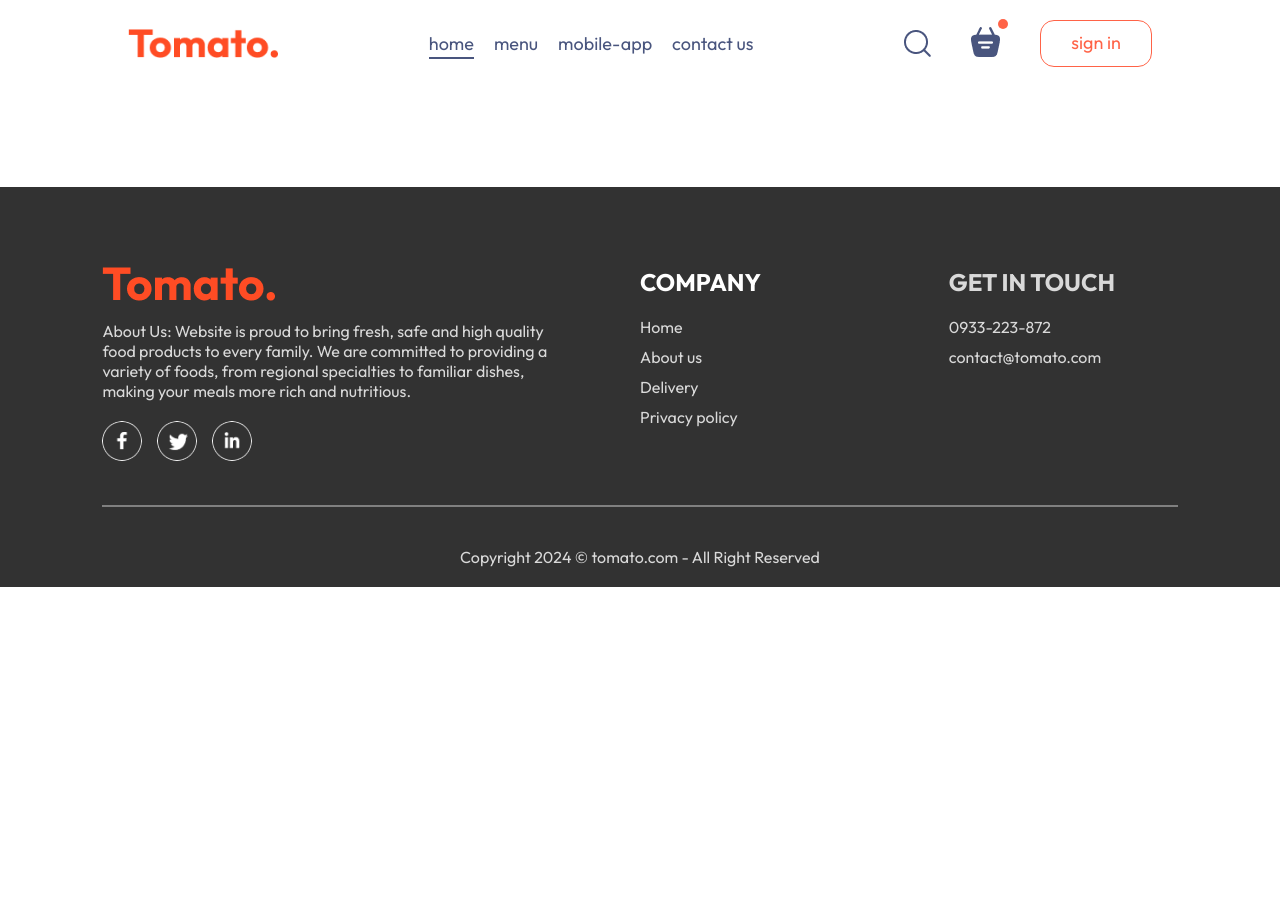
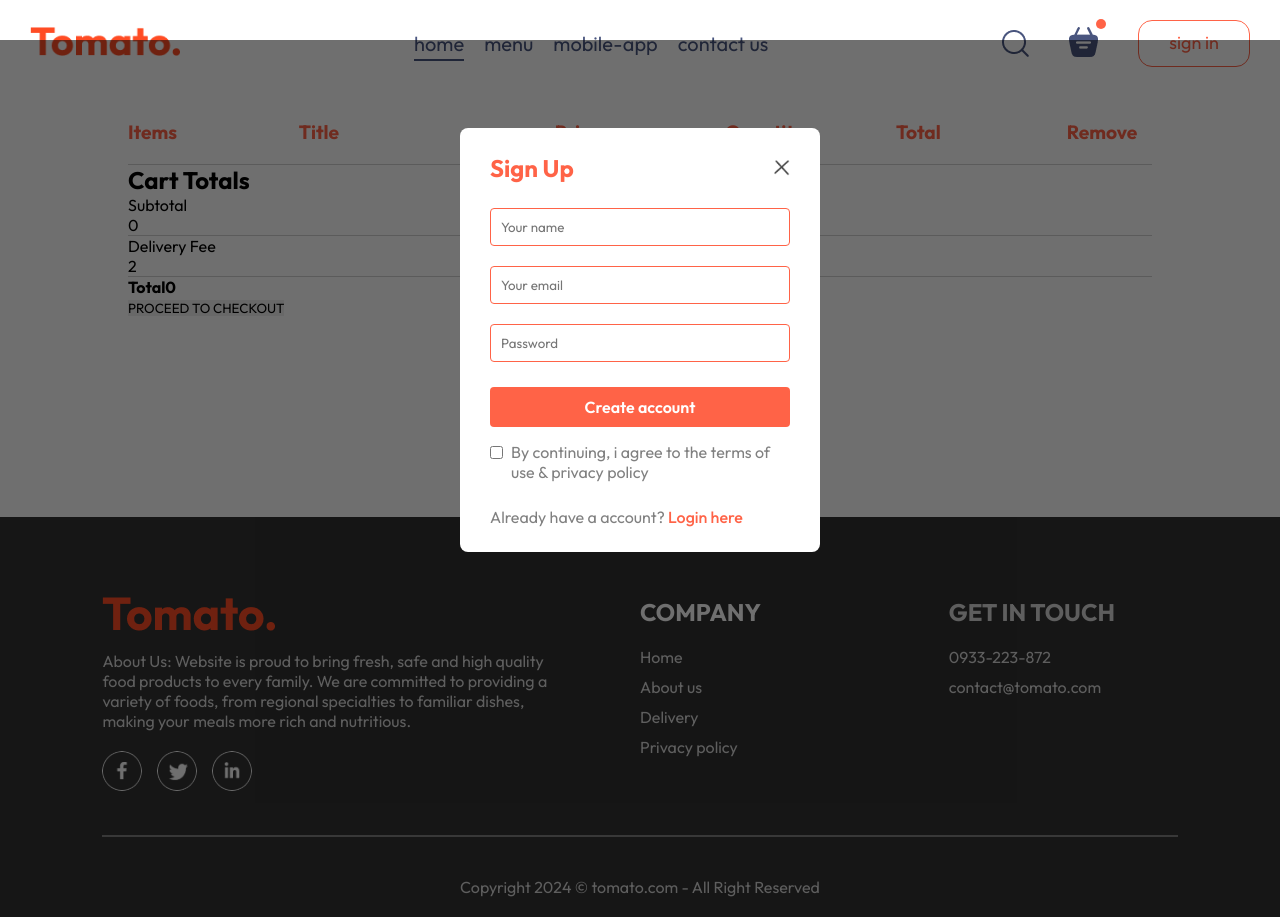
Before and after one commit to tranthebao2003/fullstack-food, a React (Vite) app: page /cart in a window 1280 px wide. Both pictures are taken after a click on the button "sign in". Before the commit the page ends 800 px from the top, so only its background shows below. Built offline with nearby package versions, Linux system fonts and the light colour scheme.

Commit message:
to 2h53m18s

```diff
--- a/src/App.jsx
+++ b/src/App.jsx
@@ -1,22 +1,29 @@
-import React from 'react'
+import React, { useState } from 'react'
 import Navbar from './components/Navbar/Navbar'
 import { Route, Routes } from 'react-router-dom'
 import Home from './pages/Home/Home'
 import Cart from './pages/Cart/Cart'
 import PlaceOrder from './pages/PlaceOrder/PlaceOrder'
 import Footer from './components/Footer/Footer'
+import LoginPopup from './components/loginPopup/loginPopup'
 
 const App = () => {
+  const [showLogin, setShowLogin] = useState(false)
+
   return (
     <>
+      {showLogin? <LoginPopup setShowLogin = {setShowLogin}/> : <></>}
+      <Navbar setShowLogin = {setShowLogin}/>
       <div className="app">
-        <Navbar />
         <Routes>
           <Route path="/" element={<Home />} />
           <Route path="/cart" element={<Cart />} />
           <Route path="/order" element={<PlaceOrder />} />
         </Routes>
       </div>
+      {/* footer mình bỏ ngoài app do
+      mình set css app nó chiếm 80% with toàn app
+      thôi thôi */}
       <Footer/>
     </>
   );
--- a/src/components/FoodItem/FoodItem.css
+++ b/src/components/FoodItem/FoodItem.css
@@ -70,6 +70,11 @@
     background-color: rgb(255, 255, 255);
 }
 
+.food-item-counter img:hover {
+    opacity: 0.7;
+    cursor: pointer;
+}
+
 .food-item-counter p {
     font-size: 20px;
     font-weight: 500;
--- a/src/components/Footer/Footer.css
+++ b/src/components/Footer/Footer.css
@@ -7,7 +7,7 @@
     gap: 20px;
     padding: 20px 8vw;
     padding-top: 80px;
-    margin-top: 100px;
+    margin-top: 200px;
 }
 
 .footer-content{
--- a/src/components/LoginPopup/LoginPopup.css
+++ b/src/components/LoginPopup/LoginPopup.css
@@ -0,0 +1,100 @@
+.login-popup{
+    position: absolute;
+    top: -10%;
+    z-index: 3;
+    width: 100%;
+    height: 110%;
+    background-color: #00000090;
+}
+
+.login-popup-container{
+    top: 10%;
+    /* place-self là một thuộc tính CSS
+    dùng để căn chỉnh một phần tử con trong
+    cả trục dọc (vertical) và trục ngang
+    (horizontal) bên trong một vùng lưới
+    (grid container) hoặc một vùng khung dẻo
+    (flex container) */
+    margin: 0 auto;
+    width: max(26vw, 360px);
+    color: #808080;
+    background-color: white;
+    display: flex;
+    flex-direction: column;
+    gap: 25px;
+    padding: 25px 30px;
+    border-radius: 8px;
+    animation: fadeIn 0.5s;
+    font-size: 16px;
+}
+
+.login-popup-title{
+    display: flex;
+    justify-content: space-between;
+    align-items: center;
+    color: tomato;
+}
+
+.login-popup-title img {
+    width: 16px;
+    cursor: pointer;
+    transition: 0.3s ease-in-out;
+}
+
+.login-popup-title img:hover{
+    transform: scale(1.2);
+}
+
+.login-popup-inputs{
+    display: flex;
+    flex-direction: column;
+    gap: 20px;
+}
+
+.login-popup-inputs input{
+    border: 1px solid tomato;
+    padding: 10px;
+    border-radius: 4px;
+}
+
+.login-popup-container button{
+    padding: 10px;
+    border-radius: 4px;
+    color: white;
+    background-color: tomato;
+    font-size: 16px;
+    font-weight: 600;
+    cursor: pointer;
+    transition:  0.35s ease-in-out;
+}
+
+.login-popup-container button:hover{
+    background-color: rgb(249, 63, 30);
+}
+
+.login-popup-condition{
+    display: flex;
+    align-items: start;
+    gap: 8px;
+    margin-top: -10px;
+}
+
+.login-popup-condition input{
+    margin-top: 4px;
+}
+
+.login-popup p span{
+    color: tomato;
+    font-weight: 500;
+    cursor: pointer;
+}
+
+.login-popup p span:hover{
+    color: rgb(255, 38, 0);
+}
+
+@media (max-width: 750px) {
+    .login-popup-container{
+        top: 9%;
+    }
+}
--- a/src/components/LoginPopup/LoginPopup.jsx
+++ b/src/components/LoginPopup/LoginPopup.jsx
@@ -1,12 +1,49 @@
-import React from 'react'
+import React, { useState } from 'react'
 import './LoginPopup.css'
+import { assets } from '../../assets/assets';
 
-const loginPopup = () => {
+const LoginPopup = ({setShowLogin}) => {
+
+  const [currState, setCurrState] = useState("Sign Up")
+
   return (
-    <div className='login-popup'>
+    <div className="login-popup">
+      <form className="login-popup-container">
+        <div className="login-popup-title">
+          <h2>{currState}</h2>
+          <img
+            onClick={() => setShowLogin(false)}
+            src={assets.cross_icon}
+            alt=""
+          />
+        </div>
+        <div className="login-popup-inputs">
+          {currState === "Login" ? (
+            <></>
+          ) : (
+            <input type="text" placeholder="Your name" required />
+          )}
 
+          <input type="email" placeholder="Your email" required />
+          <input type="password" placeholder="Password" required />
+        </div>
+        <button>{currState === "Sign Up" ? "Create account" : "Login"}</button>
+        <div className="login-popup-condition">
+          <input type="checkbox" required />
+          <p>By continuing, i agree to the terms of use & privacy policy</p>
+        </div>
+        {currState === "Login" ? (
+          <p>
+            Create a new account <span onClick={() => setCurrState('Sign Up')}>Click here</span>
+          </p>
+        ) : (
+          <p>
+            Already have a account? <span onClick={() => setCurrState('Login')}>Login here</span>
+          </p>
+        )}
+      </form>
     </div>
-  )
+  );
 }
 
-export default loginPopup
+export default LoginPopup
--- a/src/components/Navbar/Navbar.css
+++ b/src/components/Navbar/Navbar.css
@@ -1,13 +1,22 @@
 :root{
     --colorTextMain: #49557e;
-    --fontSizeTextMain: 18px
+    --fontSizeTextMain: 20px
 }
 
 .navbar{
-    padding: 20px 0px;
+    padding: 20px 30px;
     display: flex;
     justify-content: space-between;
     align-items: center;
+    position: fixed;
+    top: 0;
+    width: 100%;
+    z-index: 1;
+    transition: 0.3s ease-in-out;
+}
+
+.navbar.sticky{
+    background-color: rgb(255, 231, 231);
 }
 
 .navbar .logo{
@@ -25,7 +34,13 @@
 .navbar-right{
     display: flex;
     align-items: center;
-    gap: 40px
+    gap: 40px;
+    transition: 0.4s;
+}
+
+.navbar-right img:hover{
+    opacity: 0.9;
+    transform: scale(1.05);
 }
 
 .navbar button{
@@ -41,25 +56,9 @@
     transition: 0.3s ease-in-out;
 }
 
-
 .navbar button:hover{
     color: #ffffff;
-}
-
-.navbar button::before {
-    content: '';
-    position: absolute;
-    top: 0;
-    left: 0;
-    width: 0;
-    height: 100%;
-    transition: 0.3s ease-in-out;
-    z-index: -1;
-}
-
-.navbar button:hover::before{
-    width: 100%;
-    color: tomato;
+    background-color: tomato;
 }
 
 .navbar .active{
--- a/src/components/Navbar/Navbar.jsx
+++ b/src/components/Navbar/Navbar.jsx
@@ -1,14 +1,32 @@
-import React, { useState } from 'react'
+import React, { useEffect, useState } from 'react'
 import './Navbar.css'
 import {assets} from '../../assets/assets'
 import { Link } from 'react-router-dom'
 
-const Navbar = () => {
+const Navbar = ({setShowLogin}) => {
   const [menu, setMenu] = useState("home")
+  const [sticky, setSticky] = useState('')
+
+  const handleScroll = () => {
+    if(window.scrollY > 70){
+      setSticky('sticky')
+    } else{
+      setSticky('')
+    }
+  }
+
+  useEffect(() => {
+    window.addEventListener("scroll", handleScroll);
+
+    return () => {
+      window.removeEventListener("scroll", handleScroll);
+    };
+  }, []);
+
 
   return (
-    <div className="navbar">
-      <img src={assets.logo} alt="" className="logo" />
+    <div className={`navbar ${sticky}`} >
+      <Link to = '/'><img src={assets.logo} alt="" className="logo" /></Link>
       <ul className="navbar-menu">
         <Link to = '/' onClick= {() => setMenu("home")}className={menu === "home" ? "active" : ""}>home</Link>
         <a href='#explore-menu' onClick= {() => setMenu("menu")}className={menu === "menu" ? "active" : ""}>menu</a>
@@ -18,10 +36,10 @@
       <div className="navbar-right">
         <img src={assets.search_icon} alt="" />
         <div className="navbar-search-icon">
-          <img src={assets.basket_icon} alt="" />
+          <Link to='/cart'><img src={assets.basket_icon} alt="" /></Link>
           <div className="dot"></div>
         </div>
-        <button>sign in</button>
+        <button onClick={() => setShowLogin(true)}>sign in</button>
       </div>
     </div>
   );
--- a/src/index.css
+++ b/src/index.css
@@ -3,13 +3,11 @@
   margin: 0;
   padding: 0;
   box-sizing: border-box;
-  outline: 0;
+  outline: none;
   scroll-behavior: smooth;
   font-family: 'Outfit';
-}
-
-body{
-  min-height: 100vh;
+  border: none;
+  position: relative;
 }
 
 a{
@@ -18,10 +16,15 @@
   color: inherit;
 }
 
+.body{
+  min-height: 100vh;
+}
+
 /* tác dụng lên toàn bộ app */
 .app{
   width: 80%;
-  margin: auto;
+  margin: 0 auto;
+  margin-top: 120px;
 }
 
 @keyframes fadeIn {
--- a/src/pages/Cart/Cart.css
+++ b/src/pages/Cart/Cart.css
@@ -0,0 +1,42 @@
+.cart{
+    margin-top: 100px;
+}
+
+hr{
+    height: 1px;
+    background-color: rgb(210, 210, 210);
+}
+
+.cart-items-title{
+    display: grid;
+    grid-template-columns: 1fr 1.5fr 1fr 1fr 1fr 0.5fr;
+    align-items: center;
+    color: tomato;
+    font-size: max(1.5vw, 16px);
+}
+
+.cart-items-item{
+    margin: 10px 0;
+    color: black;
+}
+
+.cart-items-item img{
+    width: 50px;
+}
+
+.cart-items-item .cross{
+    cursor: pointer;
+    border: 1px solid tomato;
+    text-align: center;
+    padding: 5px 0;
+    border-radius: 8px;
+    color: tomato;
+    font-weight: 600;
+    transition: 0.3s ease-in-out;
+}
+
+
+.cart-items-item .cross:hover {
+    color: white;
+    background-color: tomato;
+}
--- a/src/pages/Cart/Cart.jsx
+++ b/src/pages/Cart/Cart.jsx
@@ -1,12 +1,70 @@
-import React from 'react'
+import React, { useContext } from 'react'
 import './Cart.css'
+import { StoreContext } from '../../context/StoreContext'
 
 const Cart = () => {
+  // cartItems là 1 object trong đó các key là các id của item
+  // còn value chính là số lượng item đó
+
+  const{cartItems, food_list, removeFromCart} = useContext(StoreContext)
+
   return (
-    <div>
-
+    <div className="cart">
+      <div className="cart-items">
+        <div className="cart-items-title">
+          <h4>Items</h4>
+          <h4>Title</h4>
+          <h4>Price</h4>
+          <h4>Quantity</h4>
+          <h4>Total</h4>
+          <h4>Remove</h4>
+        </div>
+        <br />
+        <hr />
+        {food_list.map((item, index) => {
+          if (cartItems[item._id] > 0) {
+            return (
+              <div>
+                <div key={index} className="cart-items-title cart-items-item">
+                  <img src={item.image} alt="" />
+                  <p>{item.name}</p>
+                  <p>${item.price}</p>
+                  <p>{cartItems[item._id]}</p>
+                  <p>{item.price * cartItems[item._id]}</p>
+                  <p onClick={() => removeFromCart(item._id)} className="cross">
+                    <span>X</span>
+                  </p>
+                </div>
+                <hr />
+              </div>
+            );
+          }
+        })}
+      </div>
+      <div className="cart-bottom">
+        <div className="cart-total">
+          <h2>Cart Totals</h2>
+          <div>
+            <div className="cart-total-details">
+              <p>Subtotal</p>
+              <p>{0}</p>
+            </div>
+            <hr />
+            <div className="cart-total-details">
+              <p>Delivery Fee</p>
+              <p>{2}</p>
+            </div>
+            <hr />
+            <div className="cart-total-details">
+              <b>Total</b>
+              <b>{0}</b>
+            </div>
+          </div>
+          <button>PROCEED TO CHECKOUT</button>
+        </div>
+      </div>
     </div>
-  )
+  );
 }
 
 export default Cart
```
